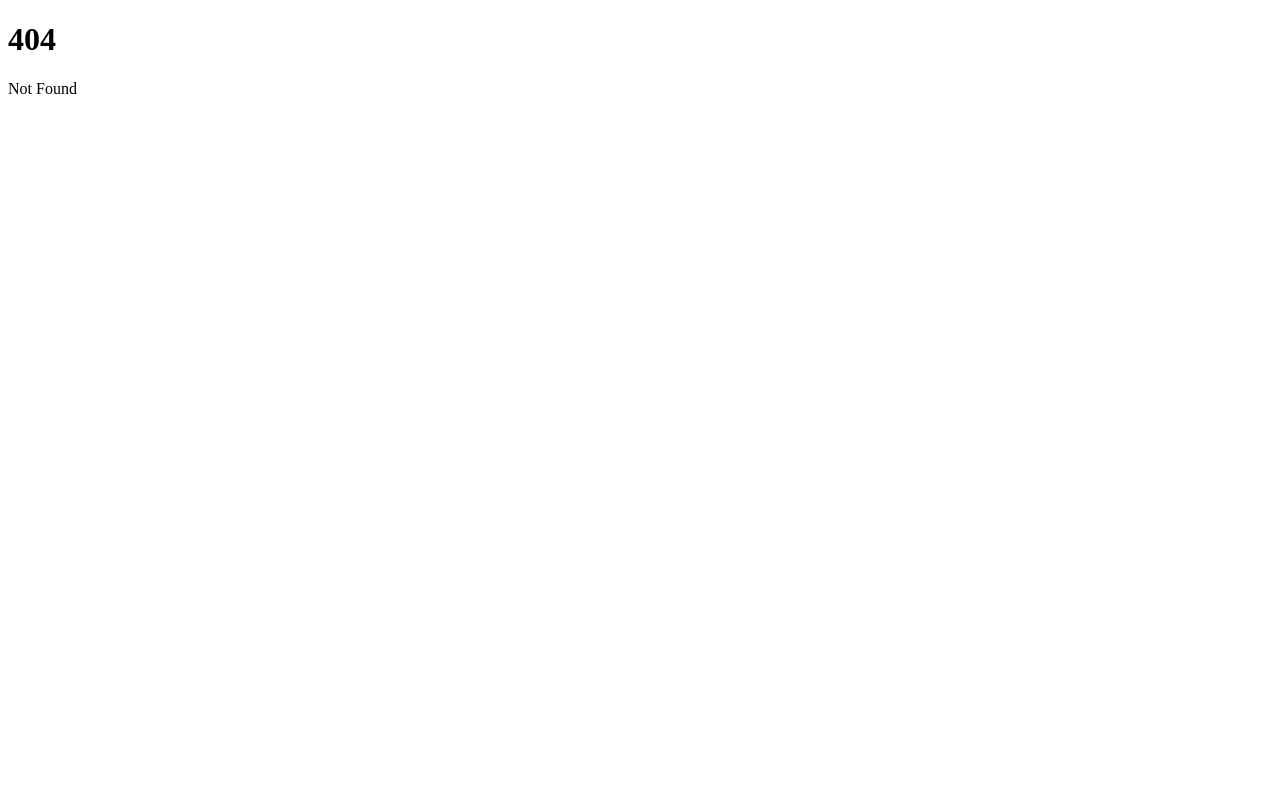
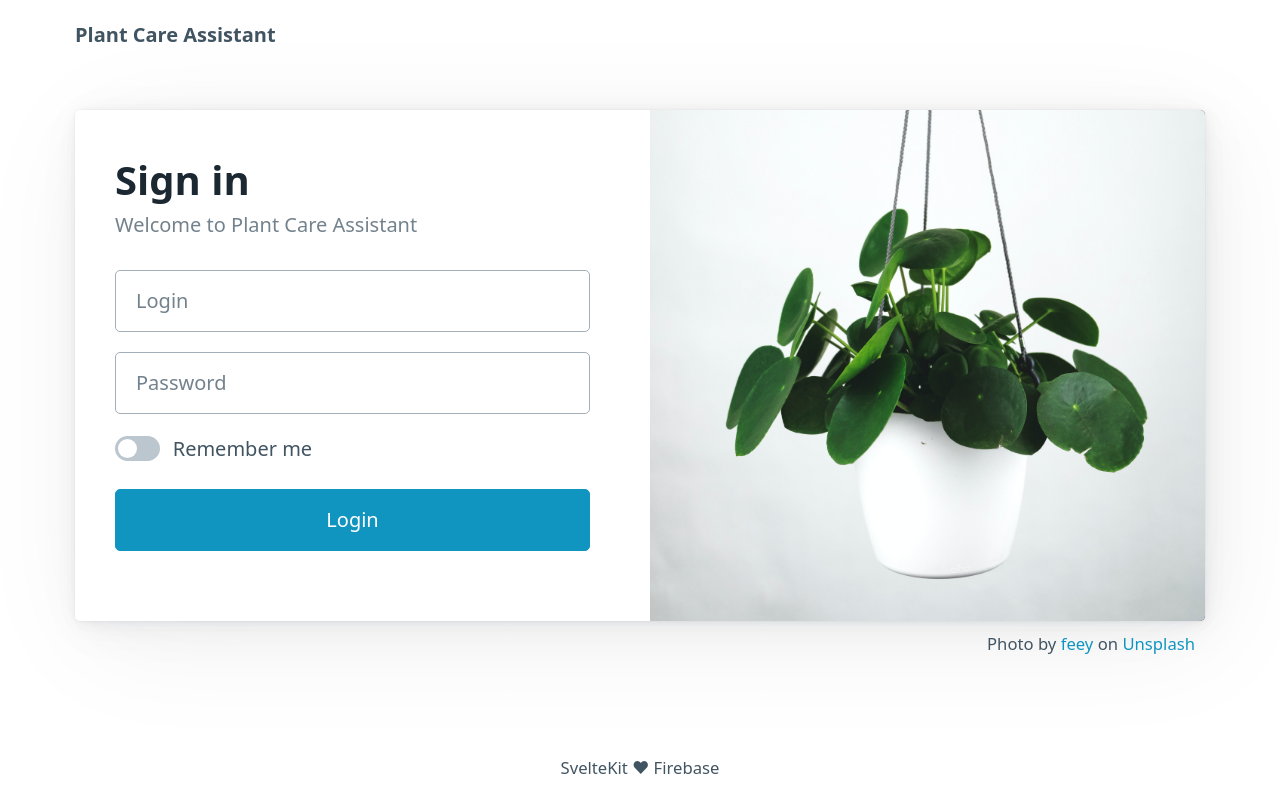
Before and after one commit to nilsroehrig/plant-care-assistant, a SvelteKit app: page /login in a window 1280 px wide. Before the commit this address had no page. Built offline with nearby package versions, Linux system fonts and the light colour scheme.

Commit message:
add login form

```diff
--- a/package.json
+++ b/package.json
@@ -20,5 +20,9 @@
 		"svelte": "^4.0.5",
 		"vite": "^4.4.2"
 	},
-	"type": "module"
+	"type": "module",
+	"dependencies": {
+		"@picocss/pico": "^1.5.10",
+		"firebase": "^10.5.2"
+	}
 }
--- /dev/null
+++ b/src/routes/+layout.svelte
@@ -0,0 +1,56 @@
+<script>
+	import '@picocss/pico';
+	// Import the functions you need from the SDKs you need
+	import { initializeApp } from 'firebase/app';
+	import { setContext } from 'svelte';
+	// TODO: Add SDKs for Firebase products that you want to use
+	// https://firebase.google.com/docs/web/setup#available-libraries
+
+	// Your web app's Firebase configuration
+	const firebaseConfig = {
+		apiKey: 'AIzaSyCXM-aOfj75tbwTYU9IC4SLlVnLsjzo4T0',
+		authDomain: 'fir-playground-22c29.firebaseapp.com',
+		projectId: 'fir-playground-22c29',
+		storageBucket: 'fir-playground-22c29.appspot.com',
+		messagingSenderId: '749449297551',
+		appId: '1:749449297551:web:cb398016eb7c9f57a2bafa'
+	};
+
+	// Initialize Firebase
+	const app = initializeApp(firebaseConfig);
+    setContext("app", app);
+</script>
+
+<div class="wrapper">
+	<header class="container">
+		<nav>
+			<ul>
+				<li><strong>Plant Care Assistant</strong></li>
+			</ul>
+		</nav>
+	</header>
+
+	<main class="container">
+		<slot />
+	</main>
+
+	<footer class="container">SvelteKit &hearts; Firebase</footer>
+</div>
+
+<style>
+	.wrapper {
+		display: grid;
+		min-height: 100vh;
+		grid-template-rows: min-content 1fr min-content;
+	}
+
+	main {
+		align-self: center;
+	}
+
+	footer {
+		padding: 1rem 0;
+		font-size: smaller;
+		text-align: center;
+	}
+</style>
--- /dev/null
+++ b/src/routes/login/+page.svelte
@@ -0,0 +1,101 @@
+<article class="grid">
+	<div>
+		<hgroup>
+			<h1>Sign in</h1>
+			<h2>Welcome to Plant Care Assistant</h2>
+		</hgroup>
+		<form>
+			<input
+				type="text"
+				name="login"
+				placeholder="Login"
+				aria-label="Login"
+				autocomplete="nickname"
+				required
+			/>
+			<input
+				type="password"
+				name="password"
+				placeholder="Password"
+				aria-label="Password"
+				autocomplete="current-password"
+				required
+			/>
+			<fieldset>
+				<label for="remember">
+					<input type="checkbox" role="switch" id="remember" name="remember" />
+					Remember me
+				</label>
+			</fieldset>
+			<button type="submit" onclick="event.preventDefault()">Login</button>
+		</form>
+	</div>
+	<div class="image" />
+</article>
+<p>
+	Photo by <a
+		href="https://unsplash.com/de/@feeypflanzen?utm_content=creditCopyText&utm_medium=referral&utm_source=unsplash"
+		>feey</a
+	>
+	on
+	<a
+		href="https://unsplash.com/de/fotos/grune-pflanze-im-weissen-topf-qoegZJ3ybOY?utm_content=creditCopyText&utm_medium=referral&utm_source=unsplash"
+		>Unsplash</a
+	>
+</p>
+
+<style>
+	article {
+		padding: 0;
+		overflow: hidden;
+	}
+
+	article div {
+		padding: 1rem;
+	}
+
+	p {
+		text-align: right;
+		font-size: smaller;
+		padding: 0.5rem;
+	}
+
+	@media (min-width: 576px) {
+		article div {
+			padding: 1.25rem;
+		}
+	}
+
+	@media (min-width: 768px) {
+		article div {
+			padding: 1.5rem;
+		}
+	}
+
+	@media (min-width: 992px) {
+		article div {
+			padding: 1.75rem;
+		}
+	}
+
+	@media (min-width: 1200px) {
+		article div {
+			padding: 2rem;
+		}
+	}
+
+	/* Hero Image */
+	article div:nth-of-type(2) {
+		display: none;
+		background-color: #374956;
+		background-image: url('/feey-qoegZJ3ybOY-unsplash.jpg');
+		background-position: center 60%;
+		background-size: cover;
+	}
+
+	@media (min-width: 992px) {
+		.grid > div:nth-of-type(2) {
+			display: block;
+		}
+	}
+</style>
```
Also changed, not shown: static/feey-qoegZJ3ybOY-unsplash.jpg (added), 1 other file (tests, documents, lock files or other folders).
